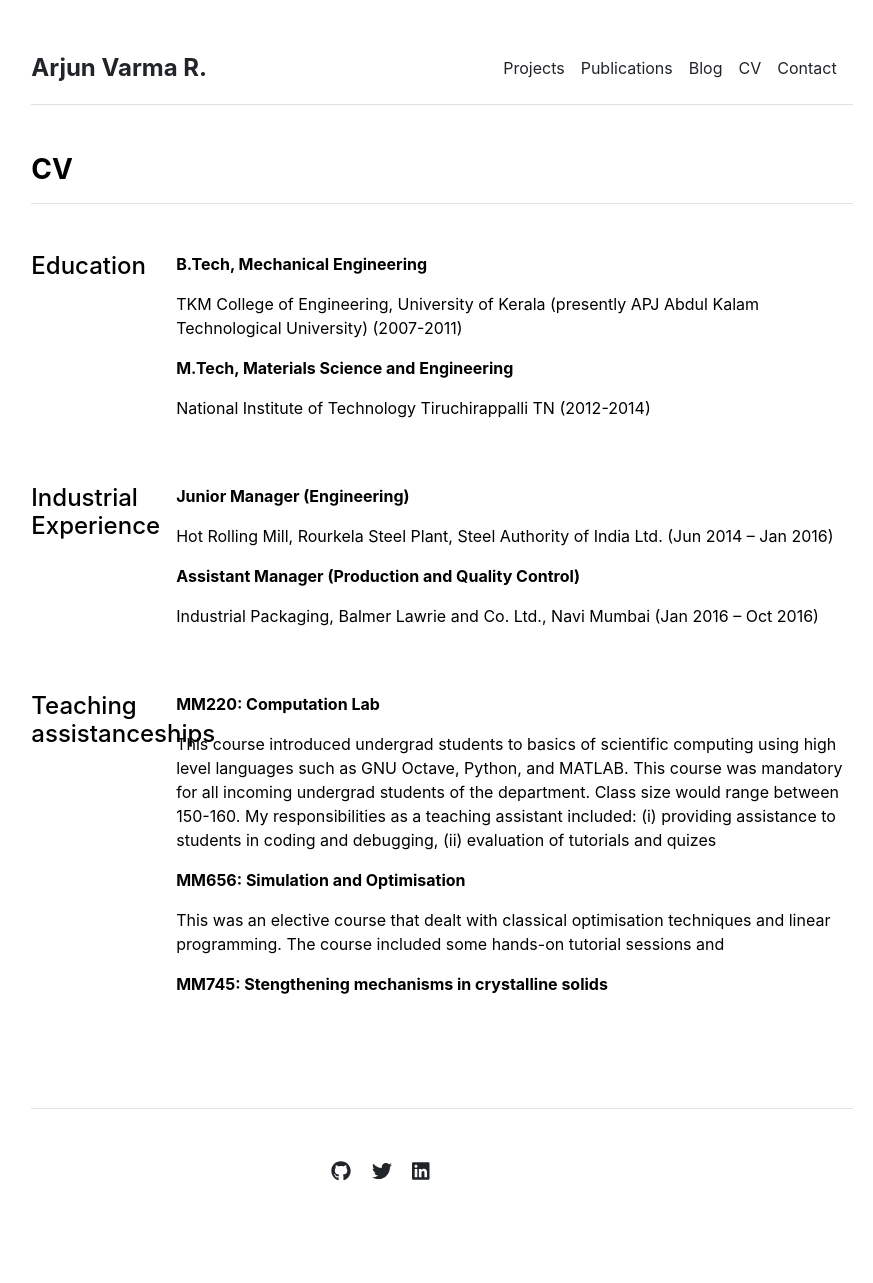
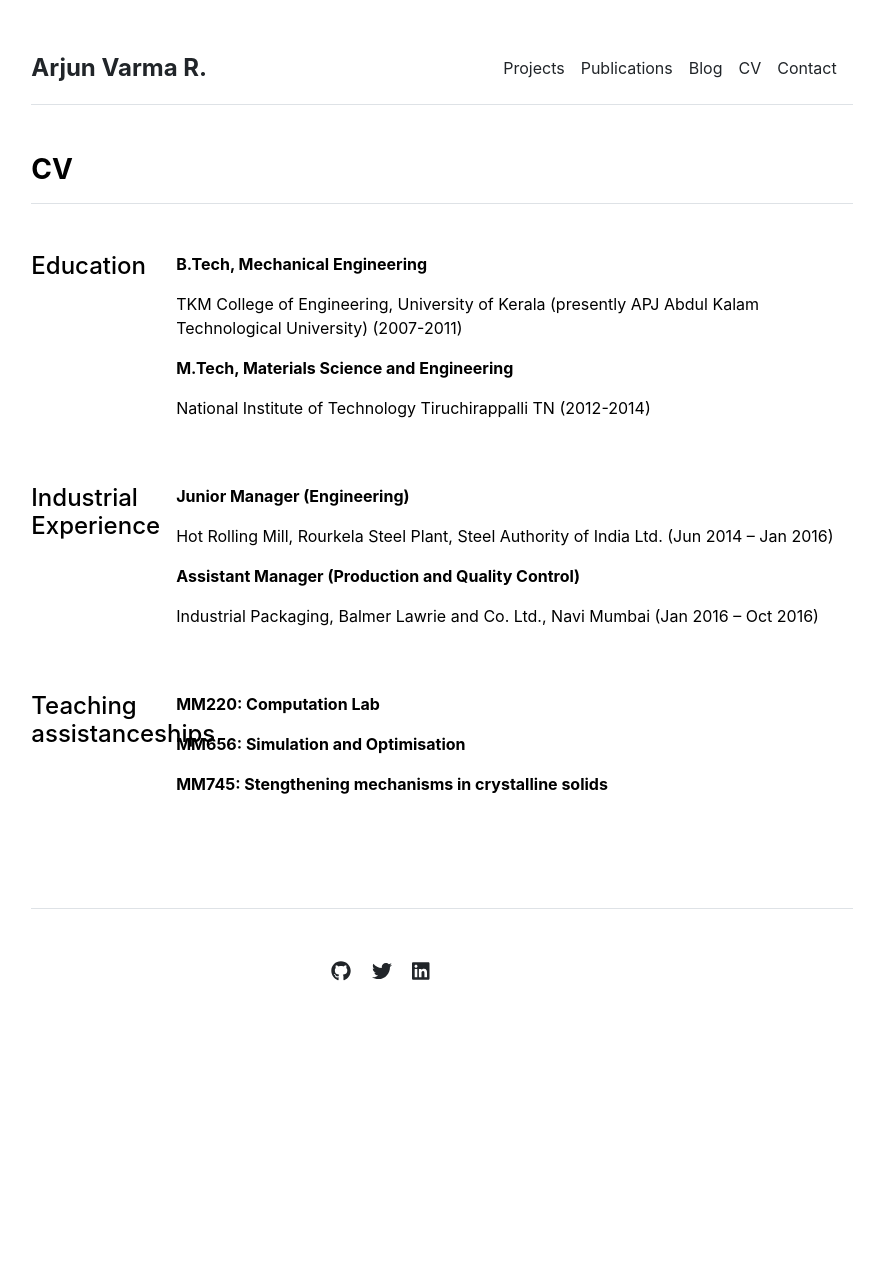
Before and after one commit to arjunvarmar/arjun-academic, a Jekyll site: the page built from cv.md, in a window 1280 px wide. Shown: the whole page, without its empty margins (198-1071 px from the left). Built offline with Jekyll 4.4.1, drawn with Linux system fonts in a browser that asks for light colours; after the commit the page ends 1083 px from its top, so only the background shows below that.

```diff
--- a/_data/cv/academic-experience.yml
+++ b/_data/cv/academic-experience.yml
@@ -1,15 +1,5 @@
 - title: 'MM220: Computation Lab'
-  description: 'This course introduced undergrad students to basics of scientific computing
-  using high level languages such as GNU Octave, Python, and MATLAB. This course was mandatory
-  for all incoming undergrad students of the department. Class size would range between 150-160.
-  My responsibilities   as a teaching assistant included:
-  (i) providing assistance to students in coding and debugging,
-  (ii) evaluation of tutorials and quizes'
 
 - title: 'MM656: Simulation and Optimisation'
-  description: 'This was an elective course that dealt with classical optimisation techniques
-  and linear programming. The course included some hands-on tutorial sessions and '
-
 
 - title: 'MM745: Stengthening mechanisms in crystalline solids '
-  description: ''
--- a/_includes/publications.html
+++ b/_includes/publications.html
@@ -3,11 +3,11 @@
     <h3 class="fw-bold border-bottom pb-3 mb-5">Publications</h3>
     {% if page.title == "Home" %}
       {% for item in site.data.publications.featured %}
-      <p><a "{{ item.authors }}", "{{ item.year }}", href="{{ item.url }}">{{ item.name }}</a></p>
+      <p><a "{{ item.authors }}", "{{ item.year }}"</a><p> <p><a href="{{ item.url }}">{{ item.name }}</a></p>
       {% endfor %}
     {% else %}
       {% for item in site.data.publications.index %}
-        <p><a {{ item.authors }}, {{ item.year }}, href="{{ item.url }}">{{ item.name }}</a></p>
+      <p><a "{{ item.authors }}", "{{ item.year }}" </a><p> <p><a  href="{{ item.url }}">{{ item.name }}</a></p>
       {% endfor %}
     {% endif %}
   </div>
```
